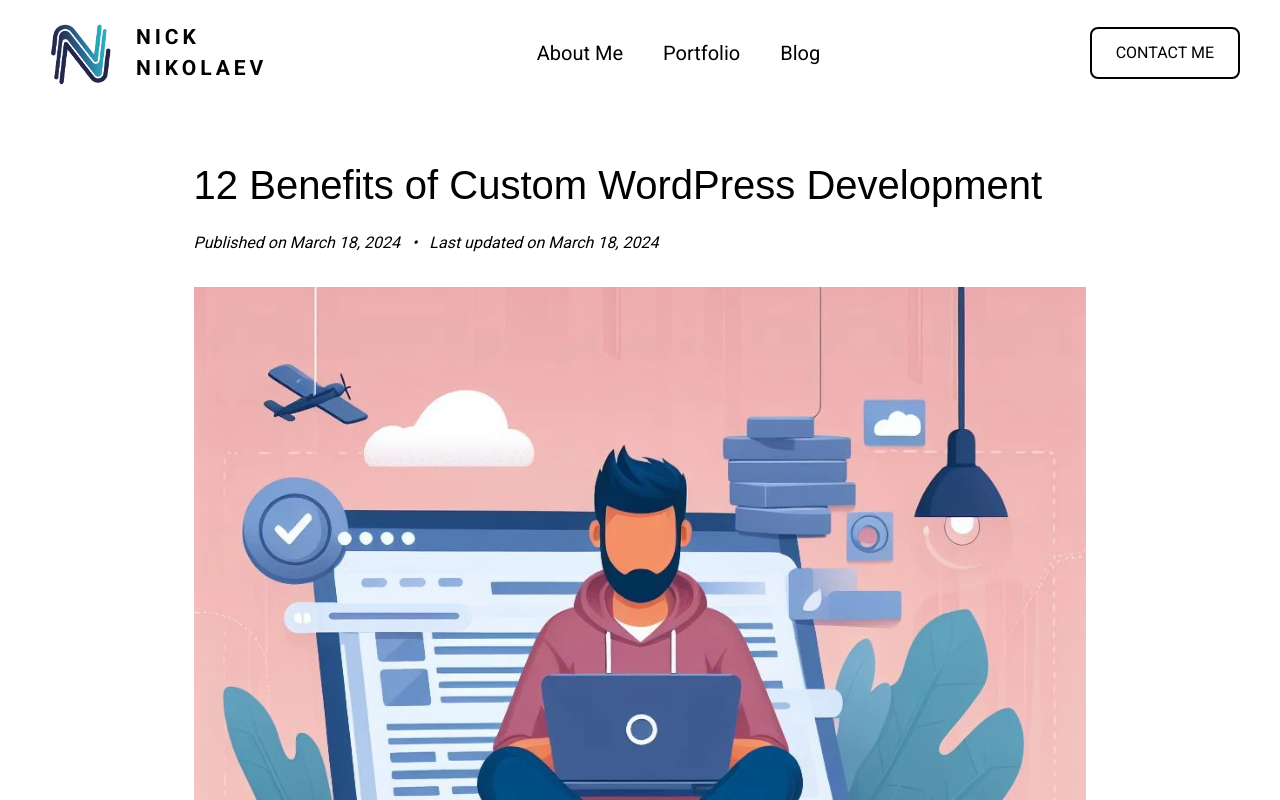
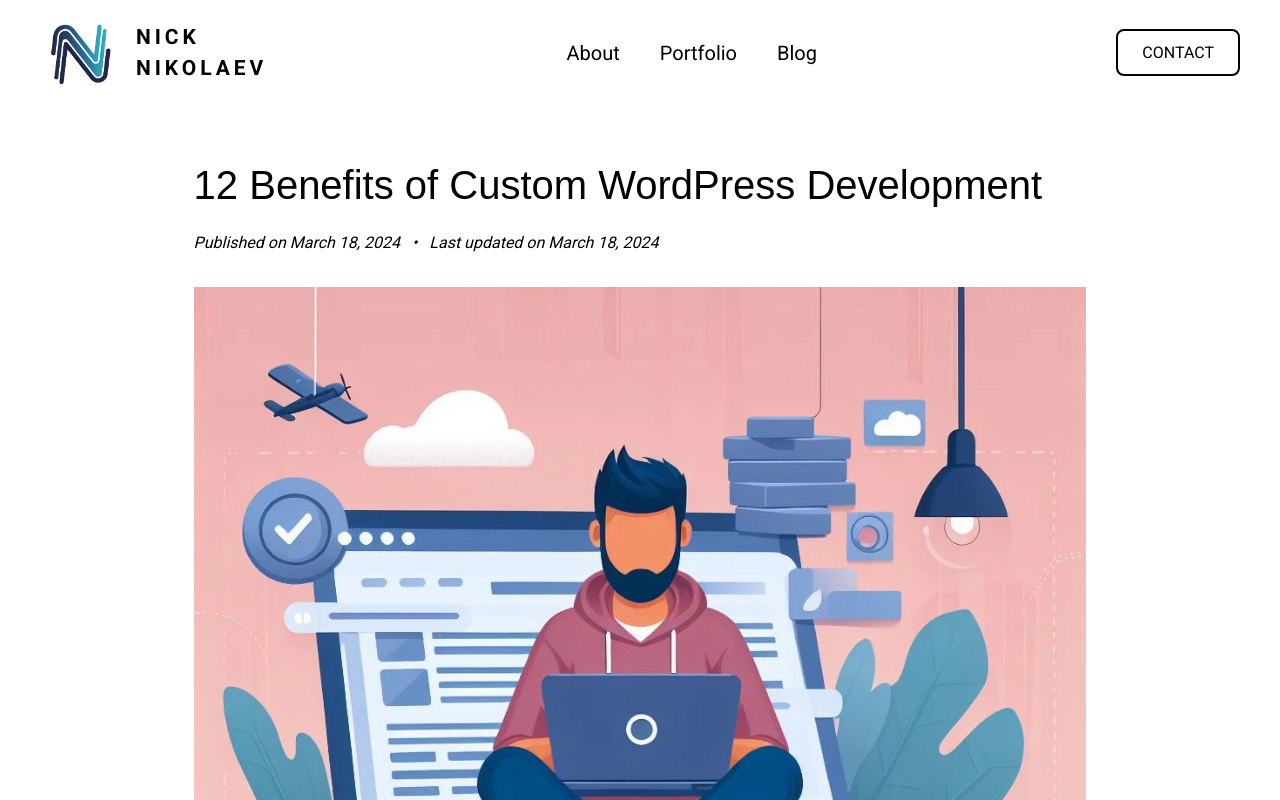
Before and after one commit to nnikolaev12/nnikolaev12.github.io, a React (Vite) app: page /blog/12-benefits-of-custom-wordpress-development in a window 1280 px wide. Shown: the top 800 px of the page. Built offline with nearby package versions, Linux system fonts and the light colour scheme; a web font is replaced by a local one.

Commit message:
feat: improve navigation

```diff
--- a/src/Helper.tsx
+++ b/src/Helper.tsx
@@ -8,3 +8,10 @@ export const formatDate = (date: string | any) => {
 
   return formattedDate;
 };
+
+export const jumpToSection = (section_id: string) => {
+  const element = document.getElementById(section_id);
+  if (element) {
+    element.scrollIntoView({ behavior: "smooth" });
+  }
+};
--- a/src/components/Button/Button.tsx
+++ b/src/components/Button/Button.tsx
@@ -2,13 +2,14 @@ import { IButtonProps } from "./IButtonProps";
 import styles from "./Button.module.scss";
 
 export const Button = (props: IButtonProps) => {
-  const { href, text, buttonClass } = props;
+  const { onClick, text, buttonClass } = props;
 
   return (
-    <a href={href}>
-      <button className={`${styles.button} ${styles[buttonClass]}`}>
-        {text}
-      </button>
-    </a>
+    <button
+      onClick={onClick}
+      className={`${styles.button} ${styles[buttonClass]}`}
+    >
+      {text}
+    </button>
   );
 };
--- a/src/components/Button/IButtonProps.ts
+++ b/src/components/Button/IButtonProps.ts
@@ -1,5 +1,5 @@
 export interface IButtonProps {
-  href: string;
+  onClick: () => void;
   text: string;
   buttonClass: string;
 }
--- /dev/null
+++ b/src/components/NavLink/INavLinkProps.ts
@@ -0,0 +1,5 @@
+export default interface INavLinkProps {
+  to: string;
+  title: string;
+  hash: string;
+}
--- /dev/null
+++ b/src/components/NavLink/NavLink.tsx
@@ -0,0 +1,8 @@
+import { Link } from "react-router-dom";
+import INavLinkProps from "./INavLinkProps";
+
+export const NavLink = (props: INavLinkProps) => {
+  const { title, to, hash } = props;
+
+  return <Link to={{ pathname: to, hash: hash }}>{title}</Link>;
+};
--- a/src/containers/About/About.tsx
+++ b/src/containers/About/About.tsx
@@ -7,7 +7,7 @@ const About = () => {
         <div className={styles.image}>
           <img
             src="/assets/img/about-nick.png"
-            alt="Nick Nikolaev - WordPress Developer"
+            alt="Nick Nikolaev - Web Developer and Digital Marketer"
           />
         </div>
         <div className={styles.intro}>
--- a/src/containers/BlogPost/BlogPost.module.scss
+++ b/src/containers/BlogPost/BlogPost.module.scss
@@ -1,10 +1,10 @@
+@use "../../styles/responsive";
+
 .post {
-  padding: 3rem 12%;
-}
+  padding: 3rem 2rem;
 
-@media screen and (max-width: 768px) {
-  .post {
-    padding: 3rem 2rem;
+  @include responsive.md {
+    padding: 3rem 12%;
   }
 }
 
@@ -15,25 +15,27 @@
 
 .info {
   display: flex;
+  flex-direction: column;
+  gap: 0.25rem;
   margin-bottom: 2rem;
   font-style: italic;
 
   span:nth-child(1)::after {
-    content: "•";
-    margin: 0 0.75rem;
+    content: none;
+    margin: 0;
   }
 
   span:nth-child(3) {
     place-self: flex-end;
   }
 
-  @media screen and (max-width: 768px) {
-    flex-direction: column;
-    gap: 0.25rem;
+  @include responsive.md {
+    flex-direction: row;
+    gap: 0;
 
     span:nth-child(1)::after {
-      content: none;
-      margin: 0;
+      content: "•";
+      margin: 0 0.75rem;
     }
   }
 }
--- a/src/containers/Footer/Footer.tsx
+++ b/src/containers/Footer/Footer.tsx
@@ -1,3 +1,4 @@
+import { NavLink } from "../../components/NavLink/NavLink";
 import styles from "./Footer.module.scss";
 
 const Footer = () => {
@@ -16,21 +17,25 @@ const Footer = () => {
         <div className={styles.menu}>
           <ul className={styles.nav}>
             <li>
-              <a href="/#About">About Me</a>
+              <NavLink title="About" to="/" hash="About" />
             </li>
             <li>
-              <a href="/#Portfolio">Portfolio</a>
+              <NavLink title="Portfolio" to="/" hash="Portfolio" />
             </li>
             <li>
-              <a href="/#Blog">Blog</a>
+              <NavLink title="Blog" to="/" hash="Blog" />
             </li>
             <li>
-              <a href="/#Contact">Contact</a>
+              <NavLink title="Contact" to="/" hash="Contact" />
             </li>
           </ul>
           <ul className={styles.social}>
             <li>
-              <a href="https://www.linkedin.com/in/nikolay-nikolaev-78992268/">
+              <a
+                target="_blank"
+                rel="noreferrer noopener"
+                href="https://www.linkedin.com/in/nikolay-nikolaev-78992268/"
+              >
                 <img
                   width="30"
                   height="30"
@@ -40,7 +45,11 @@ const Footer = () => {
               </a>
             </li>
             <li>
-              <a href="https://github.com/nnikolaev12">
+              <a
+                target="_blank"
+                rel="noreferrer noopener"
+                href="https://github.com/nnikolaev12"
+              >
                 <img
                   width="30"
                   height="30"
--- a/src/containers/Header/Header.module.scss
+++ b/src/containers/Header/Header.module.scss
@@ -55,6 +55,20 @@
     display: block;
     text-align: left;
   }
+
+  a {
+    padding: 0.75rem 1.5rem;
+    cursor: pointer;
+    border-radius: 0.5rem;
+    text-decoration: none;
+    text-transform: uppercase;
+    background-color: #fff;
+    border: 2px solid #000;
+
+    &:hover {
+      background-color: #f6f8ff;
+    }
+  }
 }
 
 .openMobileMenu {
--- a/src/containers/Header/Header.tsx
+++ b/src/containers/Header/Header.tsx
@@ -1,5 +1,5 @@
 import { useState } from "react";
-import { Button } from "../../components/Button/Button";
+import { NavLink } from "../../components/NavLink/NavLink";
 import { MobileMenu } from "../../components/MobileMenu/MobileMenu";
 
 import styles from "./Header.module.scss";
@@ -22,7 +22,6 @@ const Header = () => {
               height="80"
               alt="N2 logo"
             />
-
             <span>
               Nick
               <br />
@@ -33,24 +32,18 @@ const Header = () => {
         <nav className={styles.nav}>
           <ul>
             <li>
-              <a className={styles.link} href="/#About">
-                About Me
-              </a>
+              <NavLink title="About" to="/" hash="About" />
             </li>
             <li>
-              <a className={styles.link} href="/#Portfolio">
-                Portfolio
-              </a>
+              <NavLink title="Portfolio" to="/" hash="Portfolio" />
             </li>
             <li>
-              <a className={styles.link} href="/#Blog">
-                Blog
-              </a>
+              <NavLink title="Blog" to="/" hash="Blog" />
             </li>
           </ul>
         </nav>
         <div className={styles.cta}>
-          <Button href="/#Contact" buttonClass="outline" text="Contact Me" />
+          <NavLink title="Contact" to="/" hash="Contact" />
         </div>
         <div className={styles.openMobileMenu}>
           <button onClick={toggleMobileMenu}>&#9776;</button>
--- a/src/containers/Hero/Hero.tsx
+++ b/src/containers/Hero/Hero.tsx
@@ -1,3 +1,4 @@
+import { jumpToSection } from "../../Helper";
 import { Button } from "../../components/Button/Button";
 import styles from "./Hero.module.scss";
 
@@ -20,9 +21,13 @@ const Hero = () => {
             non-negotiable. Let's chat and talk about your business needs.
           </p>
           <div className={styles.buttons}>
-            <Button href="#About" buttonClass="primary" text="Learn More" />
             <Button
-              href="#Contact"
+              onClick={() => jumpToSection("About")}
+              buttonClass="primary"
+              text="Learn More"
+            />
+            <Button
+              onClick={() => jumpToSection("Contact")}
               buttonClass="outline-dark"
               text="Contact Me"
             />
--- a/src/containers/Main/Main.tsx
+++ b/src/containers/Main/Main.tsx
@@ -1,3 +1,6 @@
+import { useEffect } from "react";
+import { useLocation } from "react-router-dom";
+import { jumpToSection } from "../../Helper";
 import Hero from "../Hero/Hero";
 import Brands from "../Brands/Brands";
 import About from "../About/About";
@@ -6,6 +9,16 @@ import Blog from "../Blog/Blog";
 import Contact from "../Contact/Contact";
 
 const Main = () => {
+  const { hash } = useLocation();
+
+  useEffect(() => {
+    // Wait for the browser to finish rendering before scrolling.
+    setTimeout(() => {
+      const id = hash.replace("#", "");
+      jumpToSection(id);
+    }, 0);
+  }, [hash]); // Triggered when hash changes
+
   return (
     <>
       <Hero />
```
